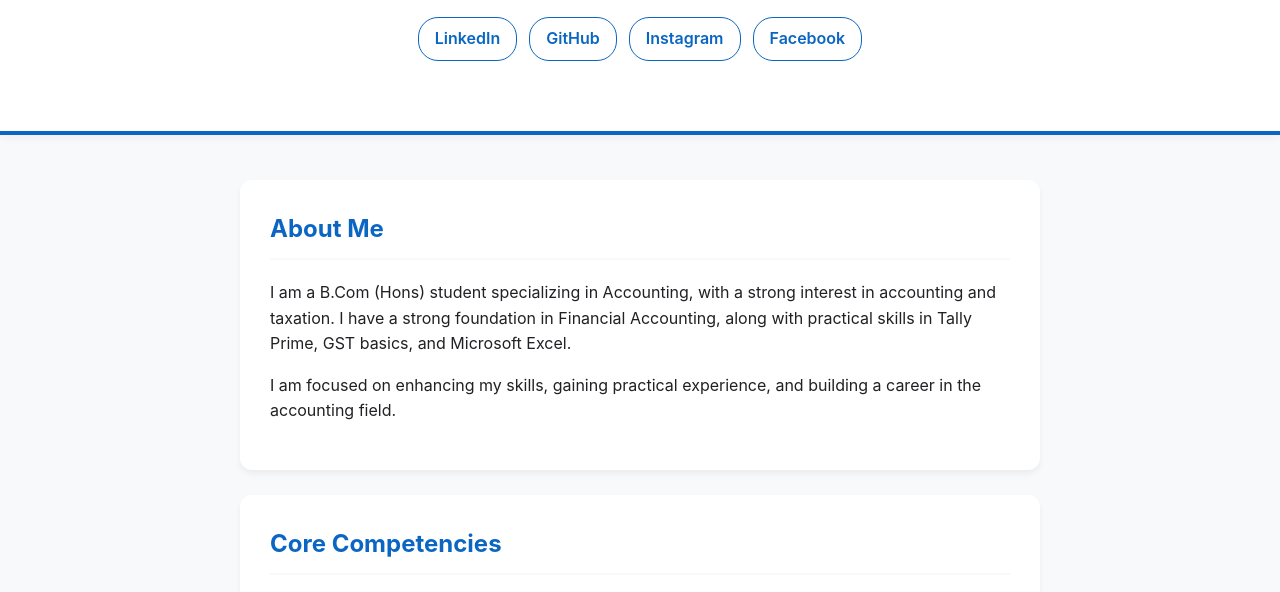
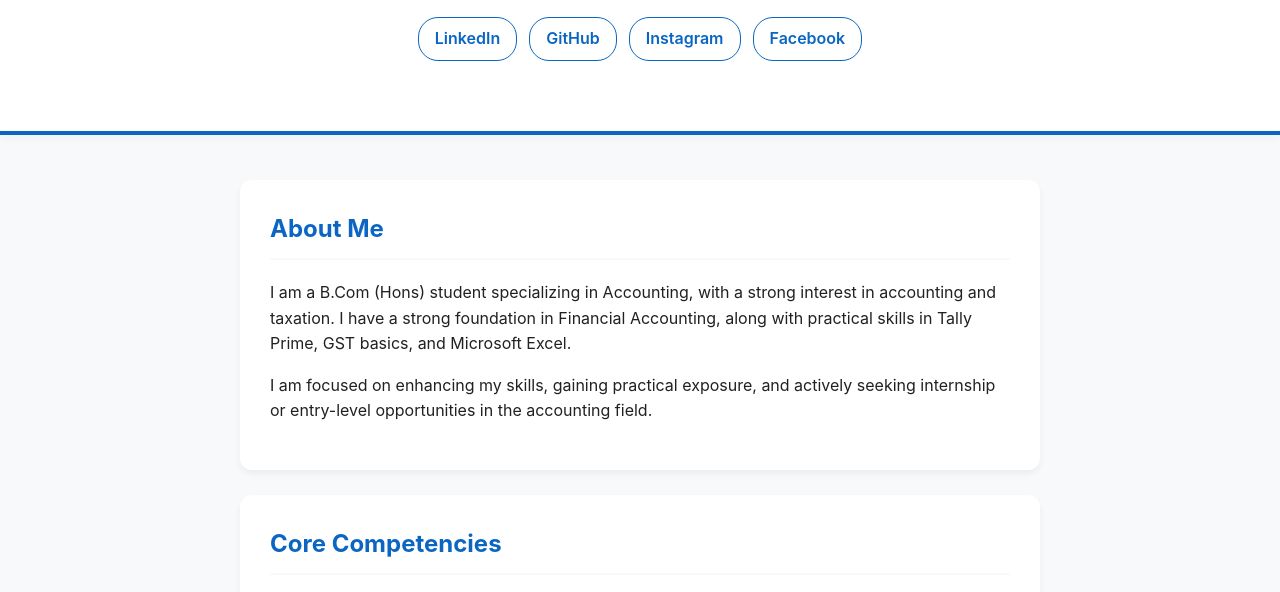
Before and after one commit to asabulmondal/asabulmondal.github.io, a plain HTML site: page index.html in a window 1280 px wide. Shown: the part 175-767 px from the top of the page. Drawn offline with Linux system fonts and the light colour scheme.

Commit message:
Update career focus and opportunities in About Me section

```diff
--- a/index.html
+++ b/index.html
@@ -204,7 +204,7 @@
     <section class="section">
         <h2>About Me</h2>
         <p>I am a B.Com (Hons) student specializing in Accounting, with a strong interest in accounting and taxation. I have a strong foundation in Financial Accounting, along with practical skills in Tally Prime, GST basics, and Microsoft Excel.</p>
-        <p>I am focused on enhancing my skills, gaining practical experience, and building a career in the accounting field.</p>
+        <p>I am focused on enhancing my skills, gaining practical exposure, and actively seeking internship or entry-level opportunities in the accounting field.</p>
     </section>
 
     <section class="section">
```
